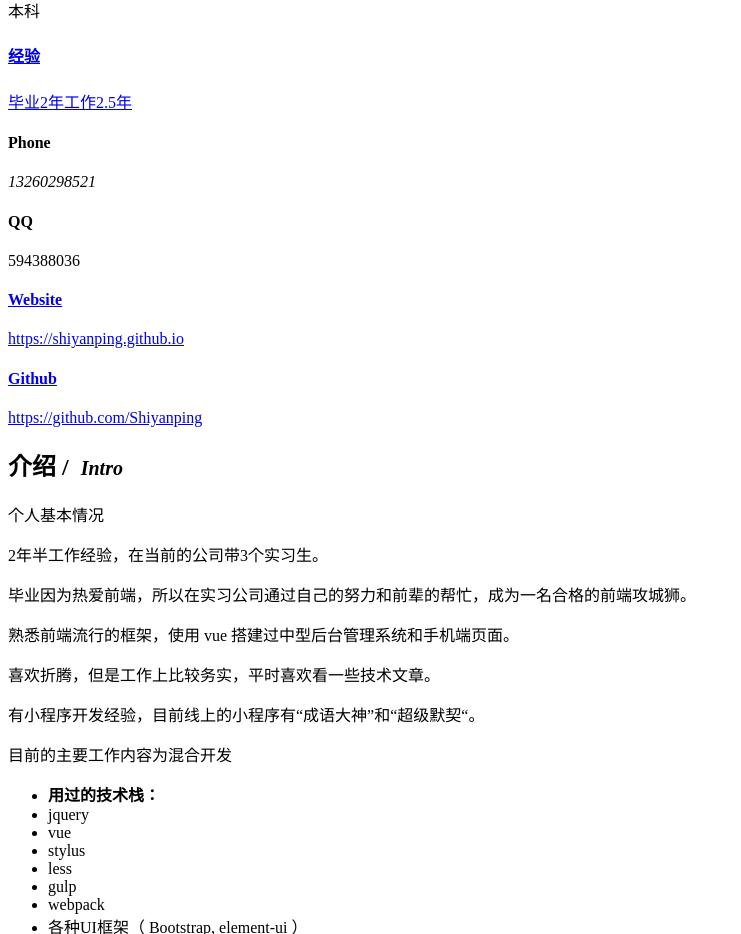
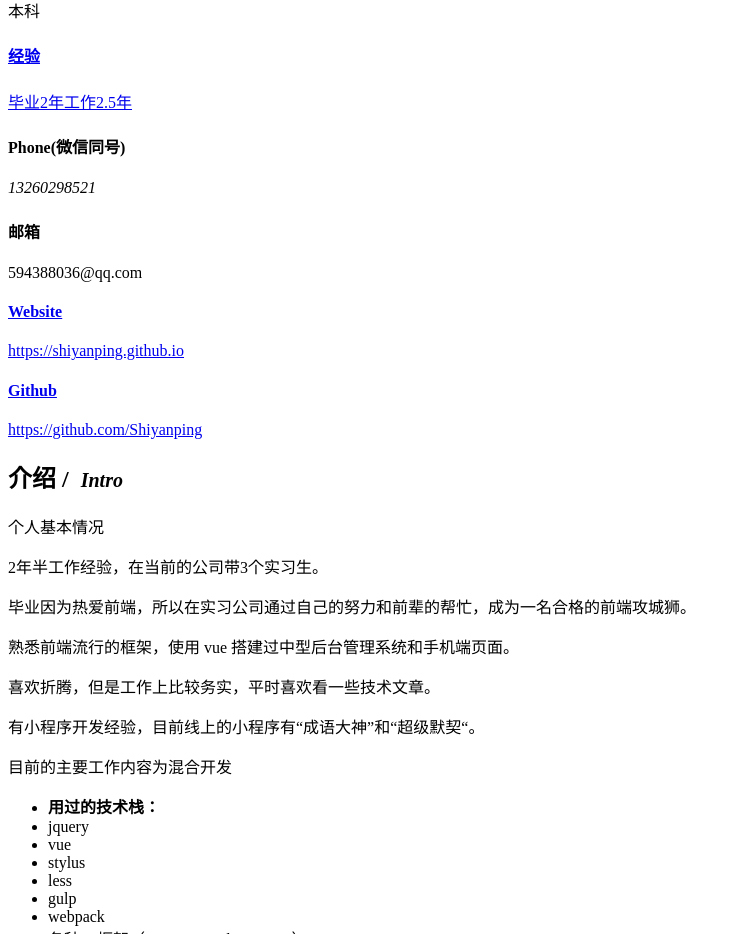
Before and after one commit to Shiyanping/resume, a Vue app: page / in a window 1280 px wide. Shown: the part 1060-1994 px from the top of the page, without its empty margins (0-741 px from the left). Built offline with nearby package versions, Linux system fonts and the light colour scheme; what vue-resource would draw is missing.

Commit message:
添加微信和邮箱

```diff
--- a/src/App.vue
+++ b/src/App.vue
@@ -73,13 +73,13 @@
                   <div class="col-md-6 col-lg-3">
                     <div data-wow-delay="0.6s" class="item wow inShow">
                       <h4>Phone</h4>
-                      <address class="info">13260298521</address>
+                      <address class="info">13260298521(微信号)</address>
                     </div>
                   </div>
                   <div class="col-md-6 col-lg-3">
                     <div data-wow-delay="0.65s" class="item wow inShow">
-                      <h4>QQ</h4>
-                      <div class="info">594388036</div>
+                      <h4>邮箱</h4>
+                      <div class="info">594388036@qq.com</div>
                     </div>
                   </div>
                   <div class="col-md-6 col-lg-3">
--- a/src/pages/front.vue
+++ b/src/pages/front.vue
@@ -57,14 +57,14 @@
               <div class="row">
                 <div class="col-md-6 col-lg-3">
                   <div class="item wow inShow" data-wow-delay="0.6s">
-                    <h4>Phone</h4>
+                    <h4>Phone(微信同号)</h4>
                     <address class="info">{{userInfo.phone}}</address>
                   </div>
                 </div>
                 <div class="col-md-6 col-lg-3">
                   <div class="item wow inShow" data-wow-delay="0.65s">
-                    <h4>QQ</h4>
-                    <div class="info">{{userInfo.qq.number}}</div>
+                    <h4>邮箱</h4>
+                    <div class="info">{{userInfo.qq.number}}@qq.com</div>
                   </div>
                 </div>
                 <div class="col-md-6 col-lg-3">
```
